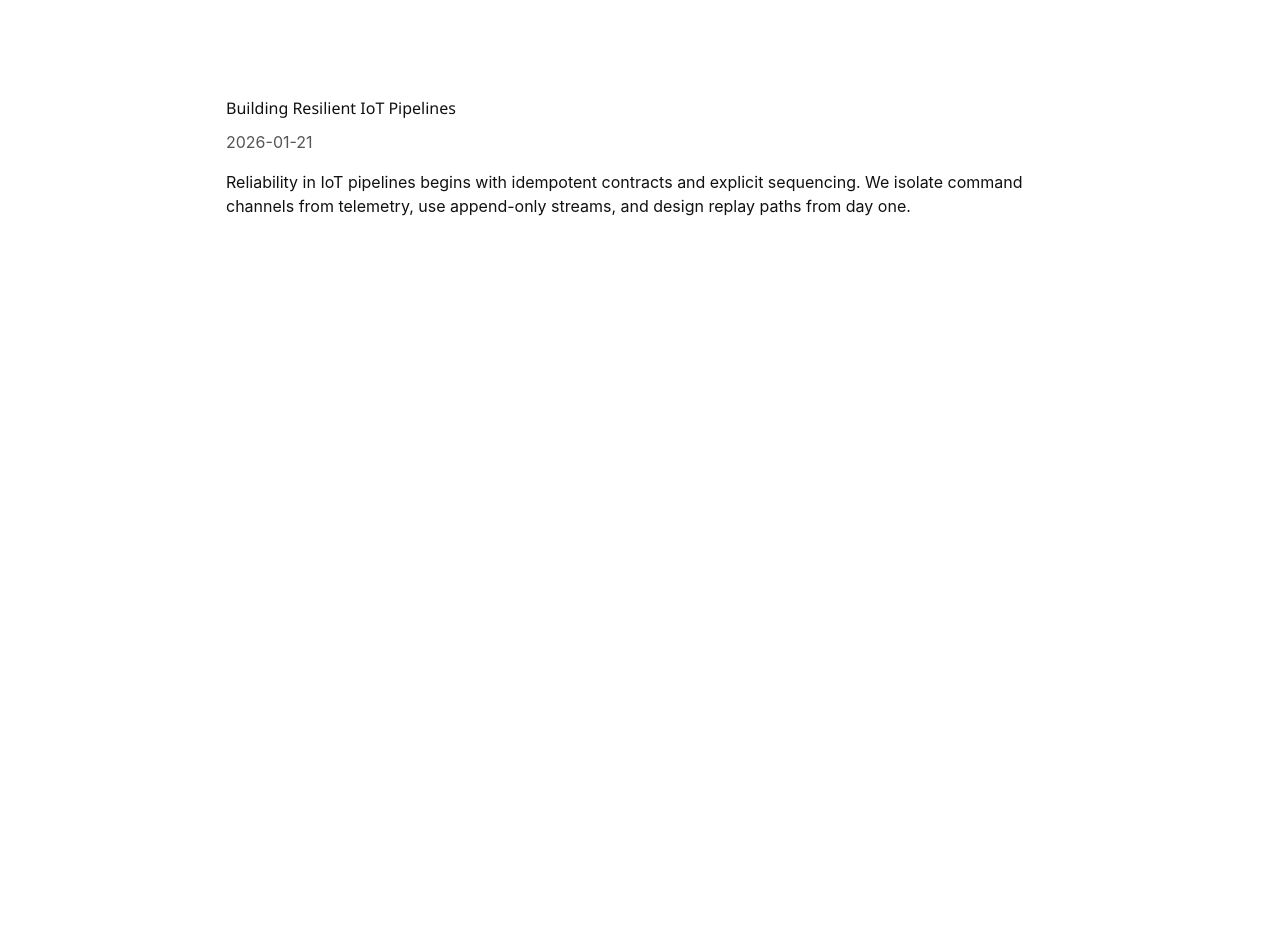
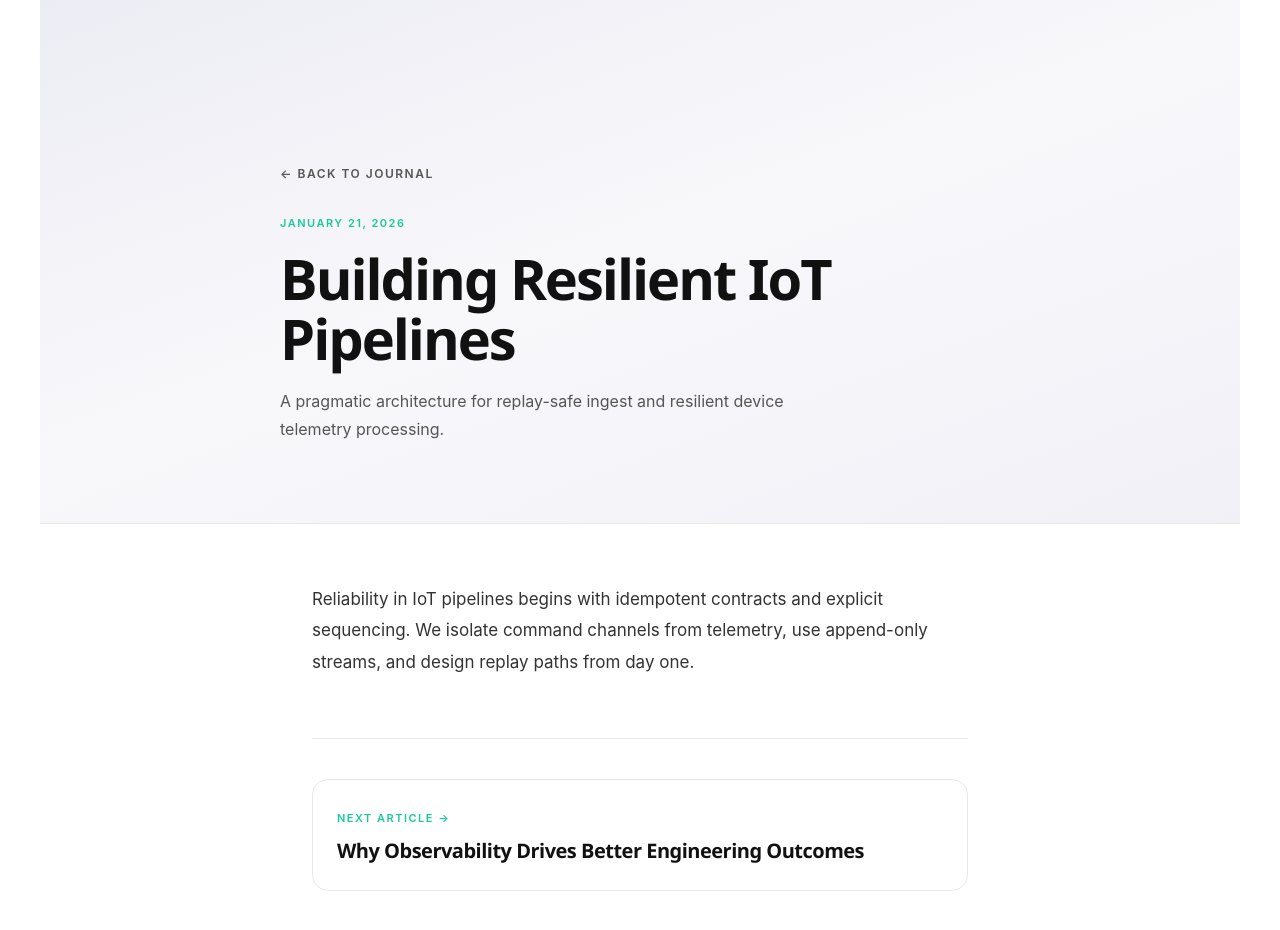
Before and after one commit to senior-netizen/rodent-vision-studio, a Next.js app: page /blog/building-resilient-iot-pipelines in a window 1280 px wide. Shown: the top 930 px of the page. Before the commit the page ends 800 px from the top, so only its background shows below. Built offline with nearby package versions, Linux system fonts and the light colour scheme.

Commit message:
Align blog to site design and refine hero
Co-authored-by: senior-netizen <237415480+senior-netizen@users.noreply.github.com>

```diff
--- a/app/blog/[slug]/page.tsx
+++ b/app/blog/[slug]/page.tsx
@@ -1,20 +1,165 @@
+'use client';
+
 import { notFound } from 'next/navigation';
+import Link from 'next/link';
+import { motion } from 'framer-motion';
 import { blogBySlug, blogPosts } from '@/data/blog';
 
-export function generateStaticParams() {
-  return blogPosts.map((post) => ({ slug: post.slug }));
-}
+const easeCurve: [number, number, number, number] = [0.16, 1, 0.3, 1];
 
 export default function BlogDetailPage({ params }: { params: { slug: string } }) {
   if (!(params.slug in blogBySlug)) notFound();
 
   const post = blogBySlug[params.slug as keyof typeof blogBySlug];
+  const currentIndex = blogPosts.findIndex((p) => p.slug === params.slug);
+  const nextPost = blogPosts[(currentIndex + 1) % blogPosts.length];
 
   return (
-    <main style={{ maxWidth: 860, margin: '0 auto', padding: '6rem 1rem 2rem' }}>
-      <h1 style={{ fontFamily: 'var(--font-syne)', marginBottom: '0.6rem' }}>{post.title}</h1>
-      <p style={{ color: 'var(--mid)', marginBottom: '1rem' }}>{post.publishedAt}</p>
-      <p>{post.body}</p>
+    <main style={{ minHeight: '100vh', background: '#fff' }}>
+      {/* Hero header */}
+      <section
+        style={{
+          padding: '160px 2rem 80px',
+          background: 'linear-gradient(160deg, #ececf4 0%, #f8f8fb 48%, #f1f0f7 100%)',
+          borderBottom: '1px solid var(--border)',
+        }}
+      >
+        <div style={{ maxWidth: 720, margin: '0 auto' }}>
+          <motion.div
+            initial={{ opacity: 0, y: 20 }}
+            animate={{ opacity: 1, y: 0 }}
+            transition={{ duration: 0.8, ease: easeCurve }}
+          >
+            <Link
+              href="/blog"
+              style={{
+                display: 'inline-flex',
+                alignItems: 'center',
+                gap: 8,
+                fontSize: 12,
+                fontWeight: 600,
+                letterSpacing: 1.5,
+                textTransform: 'uppercase',
+                color: 'var(--mid)',
+                textDecoration: 'none',
+                marginBottom: 32,
+                transition: 'color 0.2s',
+              }}
+            >
+              ← Back to Journal
+            </Link>
+          </motion.div>
+
+          <motion.span
+            initial={{ opacity: 0 }}
+            animate={{ opacity: 1 }}
+            transition={{ duration: 0.6, delay: 0.1, ease: easeCurve }}
+            style={{
+              display: 'block',
+              fontSize: 11,
+              fontWeight: 600,
+              letterSpacing: 1.5,
+              textTransform: 'uppercase',
+              color: 'var(--teal)',
+              marginBottom: 16,
+            }}
+          >
+            {new Date(post.publishedAt).toLocaleDateString('en-US', {
+              year: 'numeric',
+              month: 'long',
+              day: 'numeric',
+            })}
+          </motion.span>
+
+          <motion.h1
+            initial={{ opacity: 0, y: 40, filter: 'blur(6px)' }}
+            animate={{ opacity: 1, y: 0, filter: 'blur(0px)' }}
+            transition={{ duration: 1, ease: easeCurve, delay: 0.15 }}
+            style={{
+              fontFamily: 'var(--font-syne), sans-serif',
+              fontSize: 'clamp(32px, 5vw, 56px)',
+              fontWeight: 800,
+              letterSpacing: '-2px',
+              lineHeight: 1.08,
+              color: 'var(--dark)',
+            }}
+          >
+            {post.title}
+          </motion.h1>
+
+          <motion.p
+            initial={{ opacity: 0, y: 15 }}
+            animate={{ opacity: 1, y: 0 }}
+            transition={{ duration: 0.8, ease: easeCurve, delay: 0.35 }}
+            style={{ fontSize: 16, color: 'var(--mid)', maxWidth: 540, lineHeight: 1.7, marginTop: 20 }}
+          >
+            {post.excerpt}
+          </motion.p>
+        </div>
+      </section>
+
+      {/* Article body */}
+      <section style={{ maxWidth: 720, margin: '0 auto', padding: '60px 2rem 80px' }}>
+        <motion.div
+          initial={{ opacity: 0, y: 30 }}
+          animate={{ opacity: 1, y: 0 }}
+          transition={{ duration: 0.9, ease: easeCurve, delay: 0.4 }}
+        >
+          <div
+            style={{
+              fontSize: 17,
+              lineHeight: 1.85,
+              color: '#333',
+              fontFamily: 'var(--font-dm-sans), sans-serif',
+            }}
+          >
+            {post.body}
+          </div>
+
+          {/* Divider */}
+          <motion.div
+            initial={{ scaleX: 0 }}
+            animate={{ scaleX: 1 }}
+            transition={{ duration: 1, ease: easeCurve, delay: 0.6 }}
+            style={{
+              height: 1,
+              background: 'var(--border)',
+              margin: '60px 0 40px',
+              transformOrigin: 'left',
+            }}
+          />
+
+          {/* Next post */}
+          <Link
+            href={`/blog/${nextPost.slug}`}
+            style={{
+              display: 'block',
+              padding: '24px',
+              border: '1px solid var(--border)',
+              borderRadius: 16,
+              textDecoration: 'none',
+              color: 'inherit',
+              transition: 'transform 0.3s ease, box-shadow 0.3s ease',
+            }}
+            className="hover-scale"
+          >
+            <span style={{ fontSize: 11, fontWeight: 600, letterSpacing: 1.5, textTransform: 'uppercase', color: 'var(--teal)' }}>
+              Next Article →
+            </span>
+            <h3
+              style={{
+                fontFamily: 'var(--font-syne), sans-serif',
+                fontSize: 20,
+                fontWeight: 700,
+                letterSpacing: '-0.5px',
+                marginTop: 8,
+              }}
+            >
+              {nextPost.title}
+            </h3>
+          </Link>
+        </motion.div>
+      </section>
     </main>
   );
 }
--- a/app/blog/page.tsx
+++ b/app/blog/page.tsx
@@ -1,20 +1,150 @@
+'use client';
+
 import Link from 'next/link';
+import { motion } from 'framer-motion';
 import { blogPosts } from '@/data/blog';
+
+const easeCurve: [number, number, number, number] = [0.16, 1, 0.3, 1];
+
+const staggerContainer = {
+  hidden: {},
+  show: { transition: { staggerChildren: 0.1, delayChildren: 0.2 } },
+};
+const staggerItem = {
+  hidden: { opacity: 0, y: 30 },
+  show: { opacity: 1, y: 0, transition: { duration: 0.7, ease: easeCurve } },
+};
 
 export default function BlogPage() {
   return (
-    <main style={{ maxWidth: 980, margin: '0 auto', padding: '6rem 1rem 2rem' }}>
-      <h1 style={{ fontFamily: 'var(--font-syne)', marginBottom: '1rem' }}>Blog</h1>
-      <div style={{ display: 'grid', gap: '1rem' }}>
-        {blogPosts.map((post) => (
-          <article key={post.slug} style={{ borderBottom: '1px solid var(--border)', paddingBottom: '1rem' }}>
-            <h2 style={{ fontFamily: 'var(--font-syne)' }}>
-              <Link href={`/blog/${post.slug}`}>{post.title}</Link>
-            </h2>
-            <p style={{ color: 'var(--mid)' }}>{post.excerpt}</p>
-          </article>
-        ))}
-      </div>
+    <main style={{ minHeight: '100vh', background: '#fff' }}>
+      {/* Header */}
+      <section
+        style={{
+          padding: '160px 2rem 80px',
+          background: 'linear-gradient(160deg, #ececf4 0%, #f8f8fb 48%, #f1f0f7 100%)',
+          borderBottom: '1px solid var(--border)',
+        }}
+      >
+        <div style={{ maxWidth: 860, margin: '0 auto' }}>
+          <motion.div
+            initial={{ opacity: 0, y: 20 }}
+            animate={{ opacity: 1, y: 0 }}
+            transition={{ duration: 0.8, ease: easeCurve }}
+            style={{ display: 'flex', alignItems: 'center', gap: 12, marginBottom: 24 }}
+          >
+            <div style={{ height: 1, width: 40, background: 'var(--teal)' }} />
+            <span style={{ fontSize: 11, fontWeight: 600, letterSpacing: 2, textTransform: 'uppercase', color: 'var(--mid)' }}>
+              Journal
+            </span>
+          </motion.div>
+          <motion.h1
+            initial={{ opacity: 0, y: 40, filter: 'blur(6px)' }}
+            animate={{ opacity: 1, y: 0, filter: 'blur(0px)' }}
+            transition={{ duration: 1, ease: easeCurve, delay: 0.1 }}
+            style={{
+              fontFamily: 'var(--font-syne), sans-serif',
+              fontSize: 'clamp(36px, 6vw, 64px)',
+              fontWeight: 800,
+              letterSpacing: '-2px',
+              lineHeight: 1.05,
+              color: 'var(--dark)',
+            }}
+          >
+            Thinking in Systems
+          </motion.h1>
+          <motion.p
+            initial={{ opacity: 0, y: 20 }}
+            animate={{ opacity: 1, y: 0 }}
+            transition={{ duration: 0.8, ease: easeCurve, delay: 0.3 }}
+            style={{ fontSize: 16, color: 'var(--mid)', maxWidth: 480, lineHeight: 1.7, marginTop: 16 }}
+          >
+            Notes on infrastructure engineering, operational interfaces, and systems that work.
+          </motion.p>
+        </div>
+      </section>
+
+      {/* Posts */}
+      <section style={{ maxWidth: 860, margin: '0 auto', padding: '60px 2rem 100px' }}>
+        <motion.div
+          variants={staggerContainer}
+          initial="hidden"
+          animate="show"
+          style={{ display: 'grid', gap: 0 }}
+        >
+          {blogPosts.map((post, i) => (
+            <motion.article
+              key={post.slug}
+              variants={staggerItem}
+              style={{ borderBottom: '1px solid var(--border)' }}
+            >
+              <Link
+                href={`/blog/${post.slug}`}
+                style={{
+                  display: 'grid',
+                  gridTemplateColumns: '1fr auto',
+                  alignItems: 'center',
+                  gap: 24,
+                  padding: '32px 0',
+                  textDecoration: 'none',
+                  color: 'inherit',
+                  transition: 'opacity 0.2s',
+                }}
+                className="hover-scale"
+              >
+                <div>
+                  <span
+                    style={{
+                      fontSize: 11,
+                      fontWeight: 600,
+                      letterSpacing: 1.5,
+                      textTransform: 'uppercase',
+                      color: 'var(--teal)',
+                      marginBottom: 8,
+                      display: 'block',
+                    }}
+                  >
+                    {new Date(post.publishedAt).toLocaleDateString('en-US', {
+                      year: 'numeric',
+                      month: 'long',
+                      day: 'numeric',
+                    })}
+                  </span>
+                  <h2
+                    style={{
+                      fontFamily: 'var(--font-syne), sans-serif',
+                      fontSize: 'clamp(20px, 3vw, 28px)',
+                      fontWeight: 700,
+                      letterSpacing: '-0.5px',
+                      lineHeight: 1.2,
+                      marginBottom: 8,
+                    }}
+                  >
+                    {post.title}
+                  </h2>
+                  <p style={{ color: 'var(--mid)', fontSize: 14, lineHeight: 1.6, maxWidth: 540 }}>
+                    {post.excerpt}
+                  </p>
+                </div>
+                <span
+                  style={{
+                    fontSize: 12,
+                    fontWeight: 600,
+                    color: 'var(--mid)',
+                    whiteSpace: 'nowrap',
+                    padding: '8px 16px',
+                    border: '1px solid var(--border)',
+                    borderRadius: 100,
+                    transition: 'all 0.2s',
+                  }}
+                >
+                  Read →
+                </span>
+              </Link>
+            </motion.article>
+          ))}
+        </motion.div>
+      </section>
     </main>
   );
 }
--- a/app/page.tsx
+++ b/app/page.tsx
@@ -192,8 +192,8 @@ export default function HomePage() {
             ))}
           </div>
           <div className="nav-actions">
-            <button className="nav-icon" type="button" onClick={() => router.push('/blog')} aria-label="Go to blog">✎</button>
-            <button className="nav-icon" type="button" onClick={() => router.push('/contact')} aria-label="Go to contact">⚙</button>
+            <button className="nav-icon" type="button" onClick={() => router.push('/blog')} aria-label="Go to blog" style={{ fontSize: 12, fontWeight: 600 }}>Blog</button>
+            <button className="nav-icon" type="button" onClick={() => router.push('/contact')} aria-label="Go to contact" style={{ fontSize: 12, fontWeight: 600, width: 'auto', padding: '0 12px' }}>Contact</button>
           </div>
         </div>
         <button className="nav-mobile-toggle" type="button" onClick={() => setMobileNavOpen((prev) => !prev)} aria-label={mobileNavOpen ? 'Close menu' : 'Open menu'}>
@@ -224,7 +224,7 @@ export default function HomePage() {
 
       <motion.div className="hero" ref={heroRef} variants={heroContainer} initial="hidden" animate="show" id="about">
         <div className="hero-content">
-          <motion.h1 variants={heroItem}>Build insane systems that actually work ⚡</motion.h1>
+          <motion.h1 variants={heroItem}>Build systems that actually work</motion.h1>
           <motion.p variants={heroItem}>From IoT grids to fintech rails — Rodent Inc turns wild ideas into deployed infrastructure.</motion.p>
         </div>
 
```
